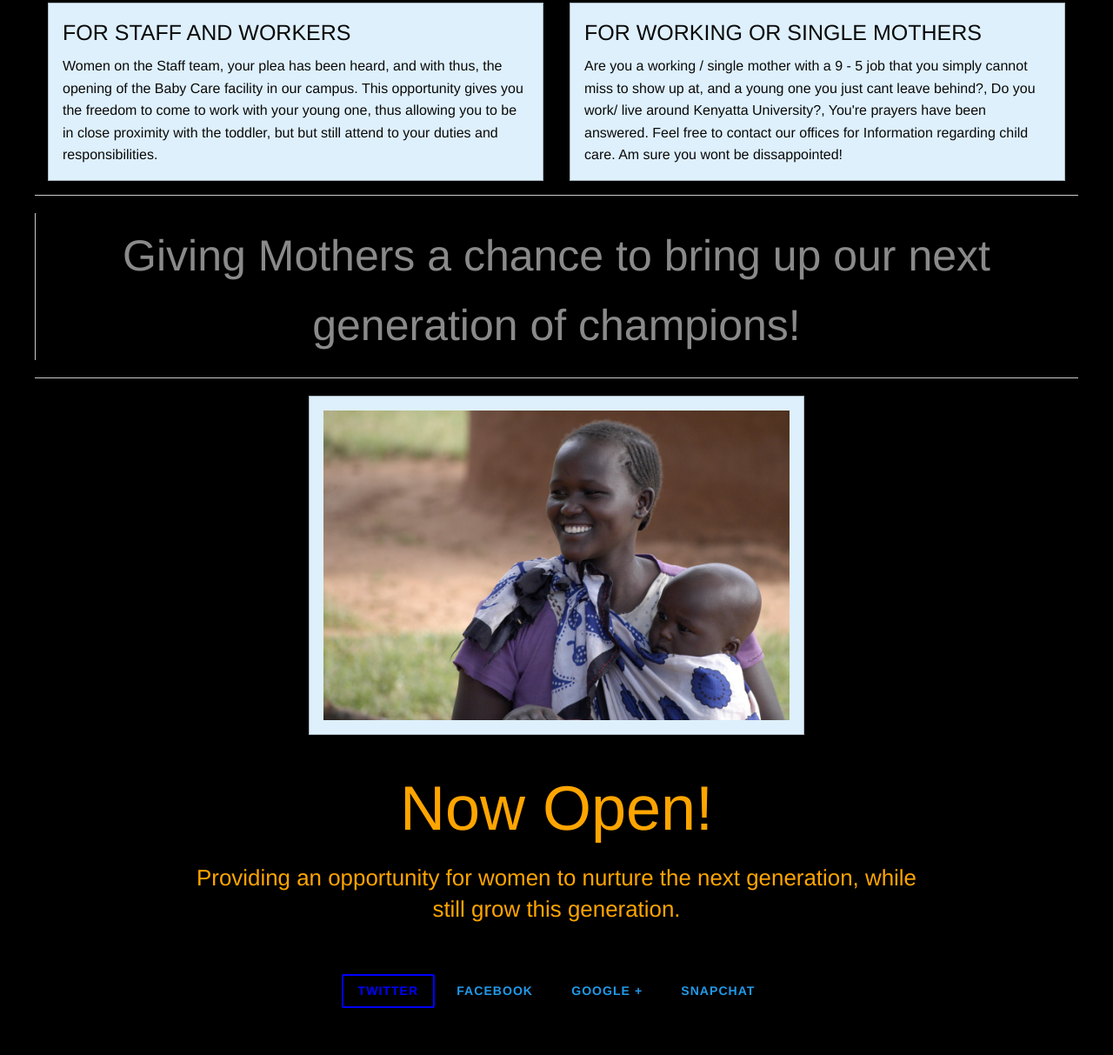
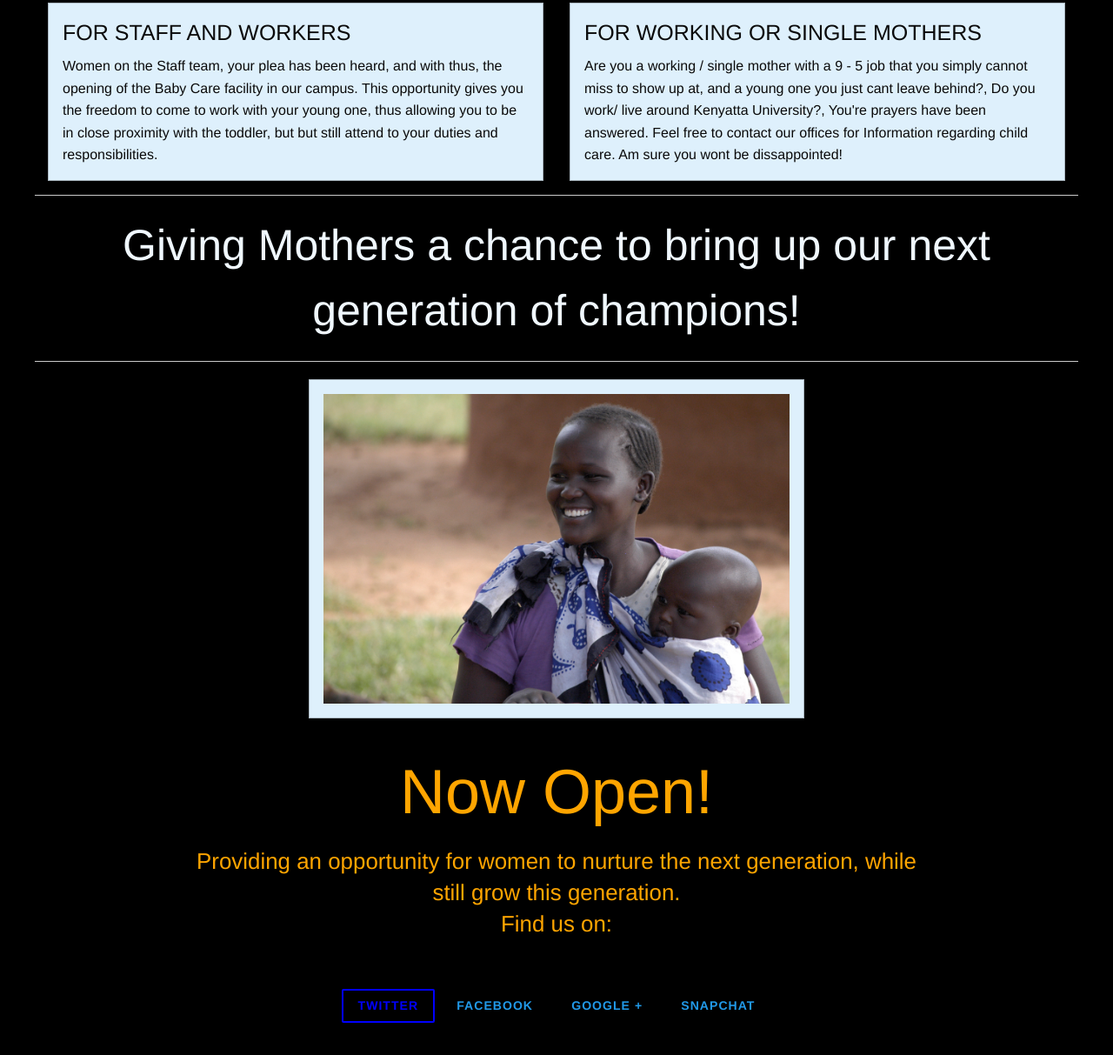
Before and after one commit to WinnyTroy/2016-07-21-kenyatta-BabyCare, a plain HTML site: page index.html in a window 1280 px wide. Shown: the part 895-2108 px from the top of the page at 87% size. Drawn offline with nearby package versions, Linux system fonts and the light colour scheme.

Commit message:
tag changed from blockqote to quote

```diff
--- a/css/app.css
+++ b/css/app.css
@@ -28,4 +28,5 @@ body{
 .ct{
     text-align: center;
     font-size: 50px;
+    color: aliceblue;
 }
--- a/index.html
+++ b/index.html
@@ -56,9 +56,9 @@
                     </div>
                 </div>
                 <hr>
-                <blockquote class ="ct">
+                <article class ="ct">
                     Giving Mothers a chance to bring up our next generation of champions!
-                </blockquote>
+                </article>
                 <hr>
                 <div class="large-6 large-offset-3 medium-6 columns" id="img">
                     <div class="primary callout">
@@ -67,7 +67,7 @@
                 </div>
             </div>
             <div class="codrops-header">
-                <h1>Now Open!<span>Providing an opportunity for women to nurture the next generation, while still grow this generation.</span></h1>
+                <h1>Now Open!<span>Providing an opportunity for women to nurture the next generation, while still grow this generation. <br> Find us on: </span></h1>
 
 
                 <!--                  PUT ICONS FOR TWITTER FACE,BOOK, GOOGLE+ AND SNAPCHAT-->
```
